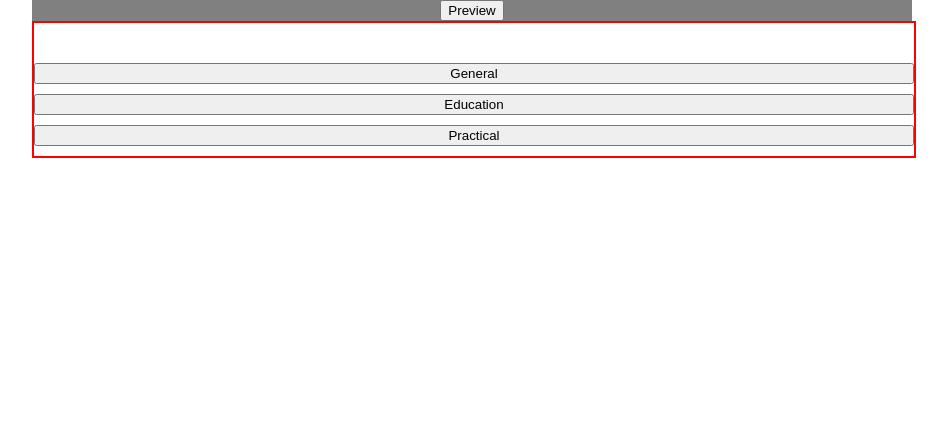
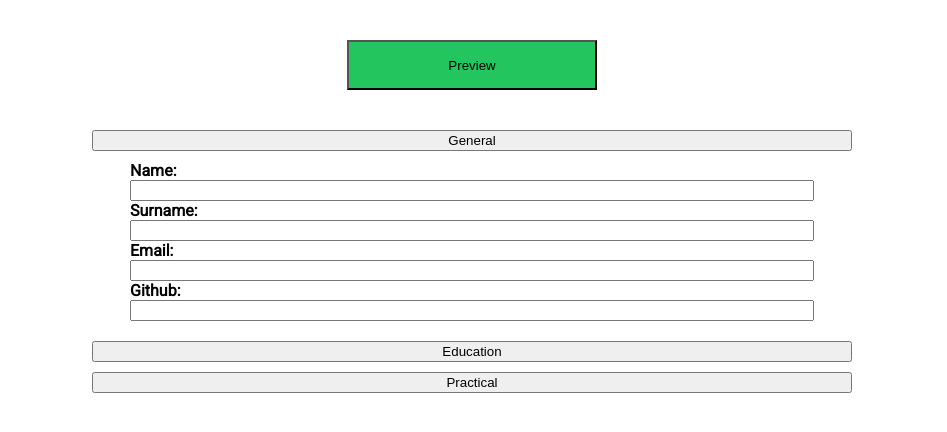
Before and after one commit to wojwoj8/TOP-CV-PROJECT, a React (Create React App) app: page / in a window 1280 px wide. Both pictures are taken after a click on the button "General". Shown: the top 432 px of the page, without its empty margins (168-1115 px from the left). Built offline with nearby package versions, Linux system fonts and the light colour scheme; a web font is replaced by a local one.

Commit message:
css for smartphones

```diff
--- a/src/App.css
+++ b/src/App.css
@@ -3,9 +3,11 @@
 html, body{
   min-height:100%;
   font-family: 'Roboto', sans-serif;
+  min-width: 350px;
 }
 .App{
   display: flex;
   flex-direction: column-reverse;
+  margin-top:40px;
 
 }
--- a/src/App.js
+++ b/src/App.js
@@ -18,6 +18,7 @@ class App extends Component {
         name: '',
         surname: '',
         email: '',
+        github: '',
       },
       education: {
         school: '',
@@ -62,6 +63,7 @@ class App extends Component {
   showHidePrev = (e) =>{
     const butt = e.target;
     let form = butt.nextElementSibling;
+    // butt.innerHTML = 'show'
     const forms = document.querySelector('.forms-side');
     forms.classList.toggle('hidden');
     form.classList.toggle('hidden');
@@ -139,9 +141,9 @@ class App extends Component {
     forms.classList.toggle('hidden');
     prev.classList.toggle('hidden');
     const arr = name + 's';
-    console.log(arr);
-    const toRem = this.state[arr].find((elem) => elem.id === e.id)
-    console.log(toRem)
+    //console.log(arr);
+   // const toRem = this.state[arr].find((elem) => elem.id === e.id)
+    //console.log(toRem)
     // console.log(...e)
     this.setState(prev =>({
       [name]: {
@@ -150,10 +152,10 @@ class App extends Component {
       },
       [arr]: this.state[arr].filter(elem => elem.id !== e.id)
     }))
-    console.log(this.state.education)
+    //console.log(this.state.education)
   }
   render(){
-    const {name, surname, email} = this.state.general
+    const {name, surname, email, github} = this.state.general
     // const {school, degree, finishDate, startDate} = this.state.education
     // const {companyName, positionTitle, startDateP, finishDateP, mainTasks} = this.state.practical
   return (
@@ -171,6 +173,7 @@ class App extends Component {
         name={name}
         surname={surname}
         email={email}
+        github={github}
         editButt={this.editButt}
         // school={school}
         // degree={degree}
--- a/src/components/Forms.scss
+++ b/src/components/Forms.scss
@@ -1,5 +1,6 @@
+$padding:0 clamp(30px, calc(25vw - 60px), 25vw);
 #root{
-    padding: 0 200px;
+    padding: $padding;
 }
 .hidden{
     display: none !important;
@@ -18,7 +19,7 @@
 
     @extend .flex-prop;
     padding-top:5vh;
-    border: 2px solid red;
+    // border: 2px solid red;
 
 }
 form{
--- a/src/components/GeneralForm.js
+++ b/src/components/GeneralForm.js
@@ -3,14 +3,14 @@ import React, {Component} from "react";
 class GeneralForm extends Component{
 
     render(){
-        const {name, surname, email} = this.props
+        const {name, surname, email, github} = this.props
         return(
 
             <div className="general">
                 <button
                 onClick={this.props.showHide}
                 className="sh-butt">General</button>
-                <form className="general-form"
+                <form className="general-form hidden"
                 // onSubmit={this.props.handleChange}
                 >
                     <label htmlFor="name">Name: </label>
@@ -29,7 +29,12 @@ class GeneralForm extends Component{
                     onChange={this.props.handleChange}
                     type="email"
                     ></input>
-                    {/* <button type="submit">Submit</button> */}
+                    <label htmlFor="github">Github: </label>
+                    <input name="github"
+                    value={github}
+                    onChange={this.props.handleChange}
+                    type="link"
+                    ></input>
                 </form>
             </div>
         )
--- a/src/components/Preview.js
+++ b/src/components/Preview.js
@@ -4,7 +4,7 @@ class Preview extends Component{
 
 
     render(){
-        const {name, surname, email, educations,
+        const {name, surname, email, educations, github,
             // school, startDate, finishDate, degree,
             // companyName, positionTitle, startDateP, finishDateP, mainTasks
         practicals} = this.props
@@ -17,16 +17,21 @@ class Preview extends Component{
                 <div className="preview-general">
                     <h2>
                     {name} {surname}</h2>
-
-                    <p>
-                    Email: {email}
+                    <label htmlFor="email">Email: </label>
+                    <p name="email">
+                    {email}
                     </p>
+                    <label htmlFor="github">Github: </label>
+                    <a name="github" href="{github}">
+                    {github}
+                    </a>
                 </div>
+                <h3>Education</h3>
                 {educations.map((education) => {
                     return(
                         <div key={education.id} className="preview-education">
                             <button onClick={this.props.editButt.bind(this, education, "education")}>Edit</button>
-                            <h3>Education</h3>
+
                             <p>
                                 School: {education.school}
                             </p>
@@ -44,12 +49,12 @@ class Preview extends Component{
 
 
                 })}
-
+                <h3>Work Experience</h3>
                 {practicals.map((practical) => {
                     return(
                         <div key={practical.id} className="preview-practical">
                             <button onClick={this.props.editButt.bind(this, practical, "practical")}>Edit</button>
-                            <h3>Practical Experience</h3>
+
                             <p>
                                 Company: {practical.companyName}
                             </p>
--- a/src/components/Preview.scss
+++ b/src/components/Preview.scss
@@ -10,15 +10,24 @@
 .preview{
 
     @extend .flex-prop;
-    background-color: grey;
+    // background-color: grey;
 
     p{
         margin:2px 0;
     }
 }
 
+.sh-butt-prev{
+    background-color: #22c55e;
+    width: 250px;
+    height:50px;
+}
+
 .preview-content{
     width:90%;
 }
 
+.preview-general{
+    background-color: lightblue;
+}
 // , .preview-general, .preview-education, .preview-practical
```
